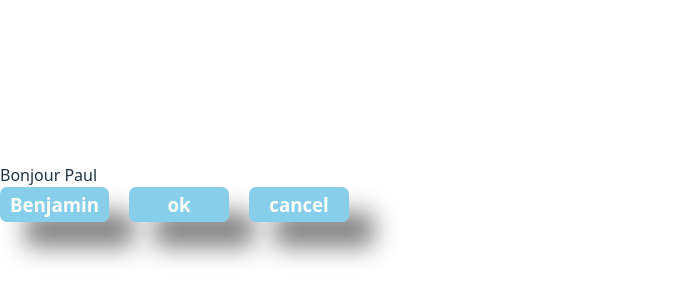
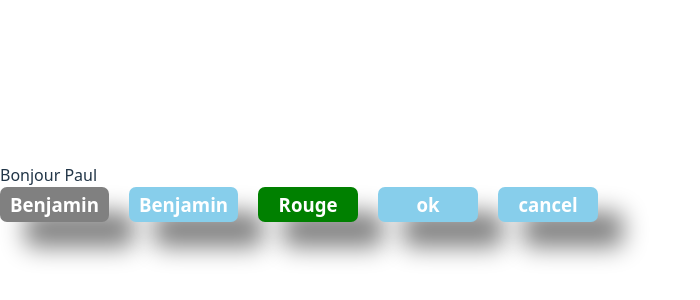
Before and after one commit to pmglg/orsys_react, a React app in the folder app/: page / in a window 1280 px wide. Shown: the part 208-508 px from the top of the page, without its empty margins (0-700 px from the left). Built offline with nearby package versions, Linux system fonts and the light colour scheme; the HTML template or start-up script is replaced by a standard one.

Commit message:
feat: couleur bouton dynamique

```diff
--- a/app/src/App/App.jsx
+++ b/app/src/App/App.jsx
@@ -7,6 +7,21 @@ function App() {
       <br />
       <Button
         title={"Benjamin"}
+        bgColor="grey"
+        onButtonClick={(param) => {
+          console.log("J'ai clique sur ", param);
+        }}
+      />
+      <Button
+        title={"Benjamin"}
+        bgColor="bluesky"
+        onButtonClick={(param) => {
+          console.log("J'ai clique sur ", param);
+        }}
+      />
+      <Button
+        title="Rouge"
+        bgColor="green"
         onButtonClick={(param) => {
           console.log("J'ai clique sur ", param);
         }}
--- a/app/src/components/ui/Button/Button.jsx
+++ b/app/src/components/ui/Button/Button.jsx
@@ -1,11 +1,12 @@
 import React from "react";
 import style from './Button.module.css'
 
-const Button = ({ title, onButtonClick }) => {
+const Button = ({ title, onButtonClick, bgColor }) => {
   console.log(title);
   return (
     <button
-      className={style.Button}
+      className={style.Button} // force le style du fichier css
+      style={{backgroundColor:bgColor}}
       onClick={(evt) => {
         onButtonClick(title);
       }}
```
